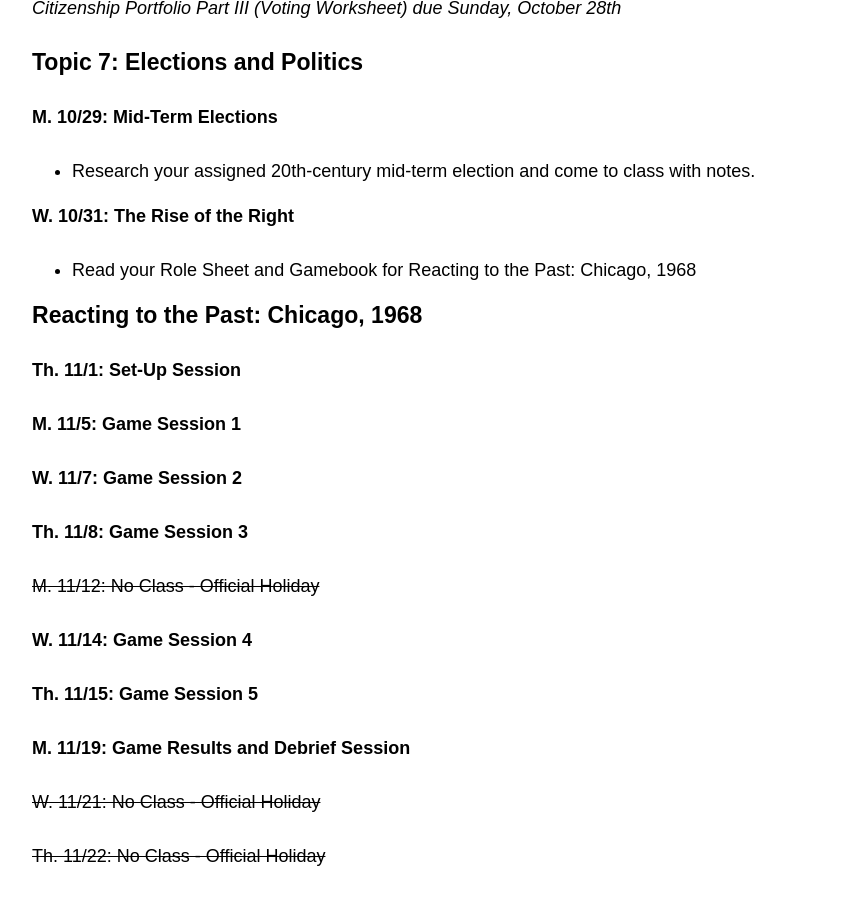
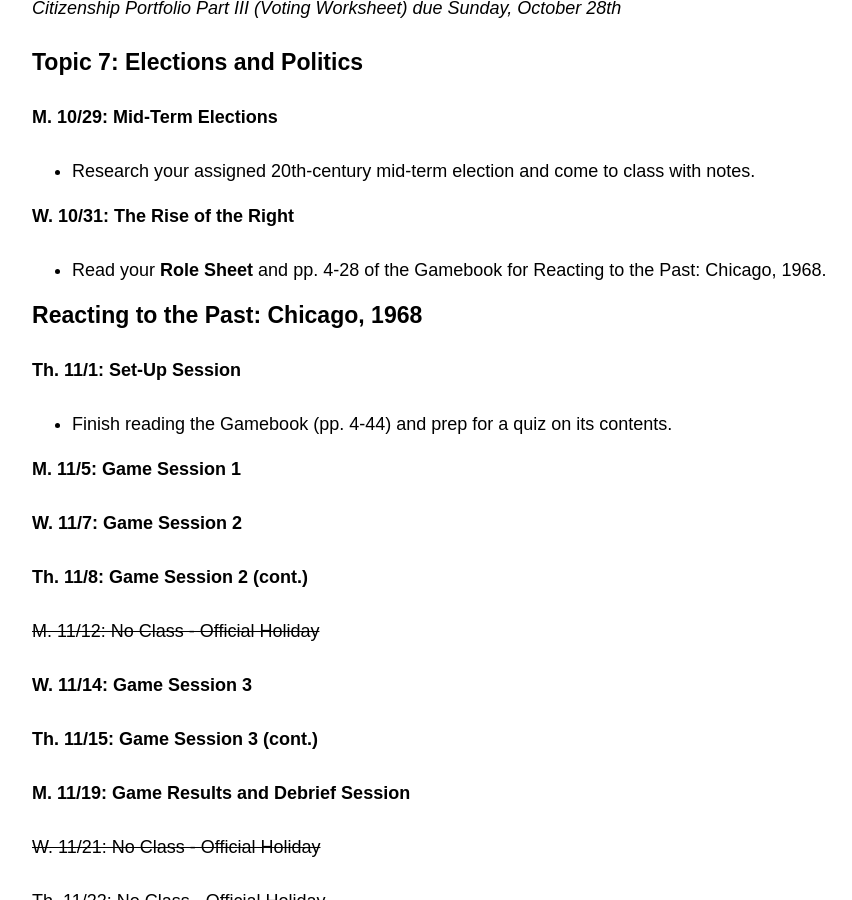
Before and after one commit to cblevins/f18-intro-us, a Jekyll site: the page built from schedule.md, in a window 1280 px wide and 900 px high, scrolled down 3799 px. Shown: the whole window, without its empty margins (114-966 px from the left). Built offline with Jekyll 4.4.1, drawn with Linux system fonts in a browser that asks for light colours; nearby versions of some CDN libraries.

Commit message:
RTTP schedule

```diff
--- a/schedule.md
+++ b/schedule.md
@@ -117,23 +117,24 @@ title: Schedule
 - Research  your assigned 20th-century mid-term election and come to class with notes.
 
 **W. 10/31: The Rise of the Right**
-- Read your Role Sheet and Gamebook for Reacting to the Past: Chicago, 1968
+- Read your **Role Sheet** and pp. 4-28 of the Gamebook for Reacting to the Past: Chicago, 1968.
 
 ### Reacting to the Past: Chicago, 1968
 
 **Th. 11/1: Set-Up Session**
+- Finish reading the Gamebook (pp. 4-44) and prep for a quiz on its contents.
 
 **M. 11/5: Game Session 1**
 
 **W. 11/7: Game Session 2**
 
-**Th. 11/8: Game Session 3**
+**Th. 11/8: Game Session 2 (cont.)**
 
 ~~M. 11/12: No Class - Official Holiday~~
 
-**W. 11/14: Game Session 4**
+**W. 11/14: Game Session 3**
 
-**Th. 11/15: Game Session 5**
+**Th. 11/15: Game Session 3 (cont.)**
 
 **M. 11/19: Game Results and Debrief Session**
 
```
